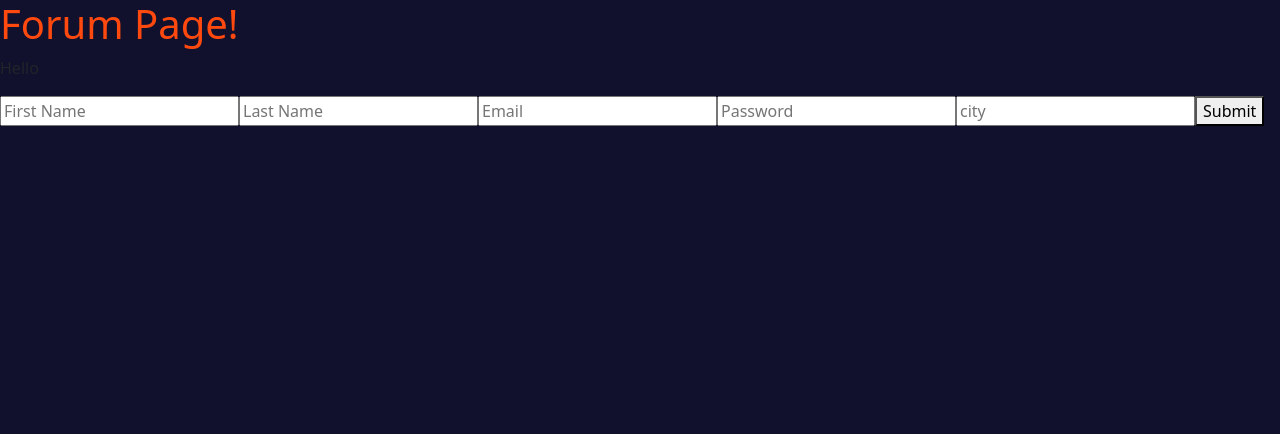
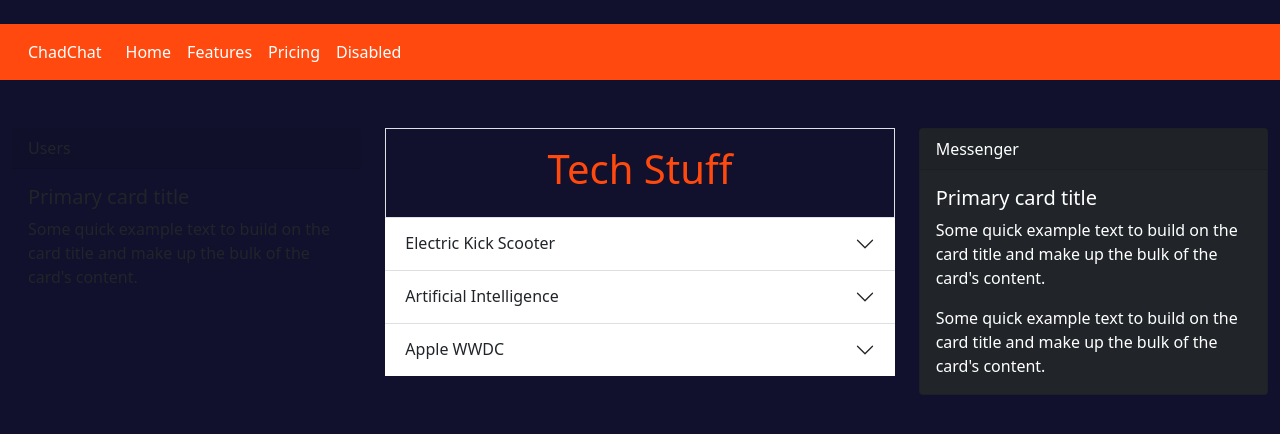
Before and after one commit to taylor67469/chadChat, a React (Create React App) app in the folder client/: page / in a window 1280 px wide. Shown: the top 434 px of the page. Built offline with nearby package versions, Linux system fonts and the light colour scheme.

Commit message:
redirects for app.js

```diff
--- a/client/src/App.js
+++ b/client/src/App.js
@@ -1,7 +1,7 @@
 import React, {useState, useEffect} from 'react'
 import { BrowserRouter as Router, Redirect, Route, Switch } from "react-router-dom";
 import Forum from "./pages/forum"
-import Signup from "./pages/Signup"
+import Signup from "./pages/signup"
 import ForumPost from "./pages/forumPost"
 import Form from "./component/log";
 import Login from "./pages/Login";
@@ -9,7 +9,7 @@ import ChatRoom from "./pages/chatroom";
 import Home from "./pages/home"
 import API from "./utils/API"
 function App() {
-  const [loggedIn, setLoggedIn] = useState(false);  //we need Xavier's code to set the loggedIn variable
+  const [loggedIn, setLoggedIn] = useState(true);  //we need Xavier's code to set the loggedIn variable
   // useEffect(()=>{
   //   hitRoute();
   // }, [])
@@ -23,21 +23,24 @@ function App() {
       <div>
         <Switch>
           <Route exact path={"/"}>
-            <Forum ></Forum>
+          {loggedIn ? <Home/> :<Redirect to = '/signup'/>}
           </Route>
           <Route exact path={"/signup"}>
-            <Signup></Signup>
+          {loggedIn ? <Redirect to = '/home'/>:<Signup/>}
           </Route>
+          <Route exact path={"/home"}>
+            {loggedIn ? <Home/> :<Redirect to = '/signup'/>}
+        </Route>
           <Route exact path={"/forumpost"}>
-            <ForumPost></ForumPost>
+          {loggedIn ? <ForumPost/> :<Redirect to = '/signup'/>}
           </Route>
-          <Route path={"/login"}>
-            <Login></Login>
+          <Route exact path={"/login"}>
+          <Login/>
           </Route>
           <Route exact path="/:roomId" component={ChatRoom} />
         </Switch>
       </div>
-    <div>
+    {/* <div>
       <Switch>
         <Route exact path={"/"}>
           {loggedIn ? <Redirect to ="/home"/> : <Signup/>}
@@ -52,7 +55,7 @@ function App() {
         {loggedIn ? <ForumPost/> :<Redirect to = '/signup'/>}
         </Route>
       </Switch>
-    </div>
+    </div> */}
     </Router>
   );
 }
--- a/package.json
+++ b/package.json
@@ -34,6 +34,5 @@
     "nodemon": "^2.0.7",
     "socket.io": "^4.1.2",
     "sequelize": "^6.6.2"
-
   }
 }
```
Also changed, not shown: 1 other file (tests, documents, lock files or other folders).
